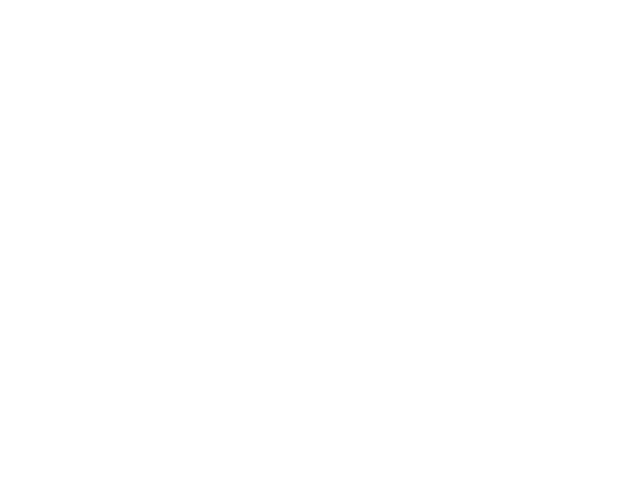
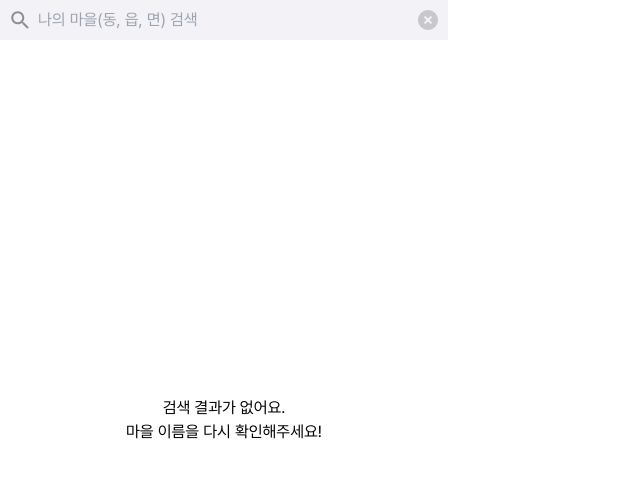
Before and after one commit to EUM-kmu/EUM-Web, a React (Vite) app: page /search in a window 1280 px wide. Before the commit this address had no page. Shown: the top 478 px of the page, without its empty margins (0-640 px from the left). Built offline with nearby package versions, Linux system fonts and the light colour scheme.

Commit message:
feat: `SearchPage` 임시 UI 및 기능 구현

```diff
--- a/src/App.jsx
+++ b/src/App.jsx
@@ -4,6 +4,7 @@ import Main from "./pages/Main";
 import Notion from "./pages/Notion";
 import PostDetail from "./pages/Detail";
 import ListPage from "./pages/List";
+import SearchPage from "./pages/Search";
 
 const App = () => {
   return (
@@ -14,6 +15,7 @@ const App = () => {
           <Route path="/detail" element={<PostDetail />} />
           <Route path="/help" element={<Notion />} />
           <Route path="/list" element={<ListPage />} />
+          <Route path="/search" element={<SearchPage />} />
         </Routes>
       </BrowserRouter>
     </Container>
--- /dev/null
+++ b/src/pages/Search/index.jsx
@@ -0,0 +1,40 @@
+import searchIcon from "../../assets/search_icon.svg";
+import removeIcon from "../../assets/remove_icon.svg";
+import { useState } from "react";
+
+const SearchPage = () => {
+  const [searchTerm, setSearchTerm] = useState("");
+  const searchHandler = (event) => {
+    setSearchTerm(event.target.value);
+    console.log(searchTerm);
+  };
+
+  return (
+    <div className="flex flex-col h-screen">
+      <div className="flex p-2 w-full bg-[#f2f2f7] gap-[6px] items-center">
+        <img src={searchIcon} />
+        <input
+          className="flex-1 bg-[#f2f2f7] outline-none text-[#8E8E93]"
+          value={searchTerm}
+          onChange={searchHandler}
+          placeholder="나의 마을(동, 읍, 면) 검색"
+        />
+        <img className="cursor-pointer" src={removeIcon} />
+      </div>
+
+      {searchTerm === "" ? (
+        <div className="flex flex-1 justify-center items-center text-center">
+          검색 결과가 없어요.
+          <br />
+          마을 이름을 다시 확인해주세요!
+        </div>
+      ) : (
+        <div className="flex-1">
+          <p>&rsquo;{searchTerm}&rsquo; 검색 결과</p>
+        </div>
+      )}
+    </div>
+  );
+};
+
+export default SearchPage;
--- /dev/null
+++ b/src/seoulDistrictsData.json
@@ -0,0 +1,6 @@
+{
+    "서울": {
+        "강남": ["역삼", "개포", "청담", "삼성"],
+        "성북": ["정릉제1", "정릉제2", "정릉제3", "길음1", "길음2"]
+    }
+}
```
Also changed, not shown: src/assets/remove_icon.svg (added), src/assets/search_icon.svg (added).
